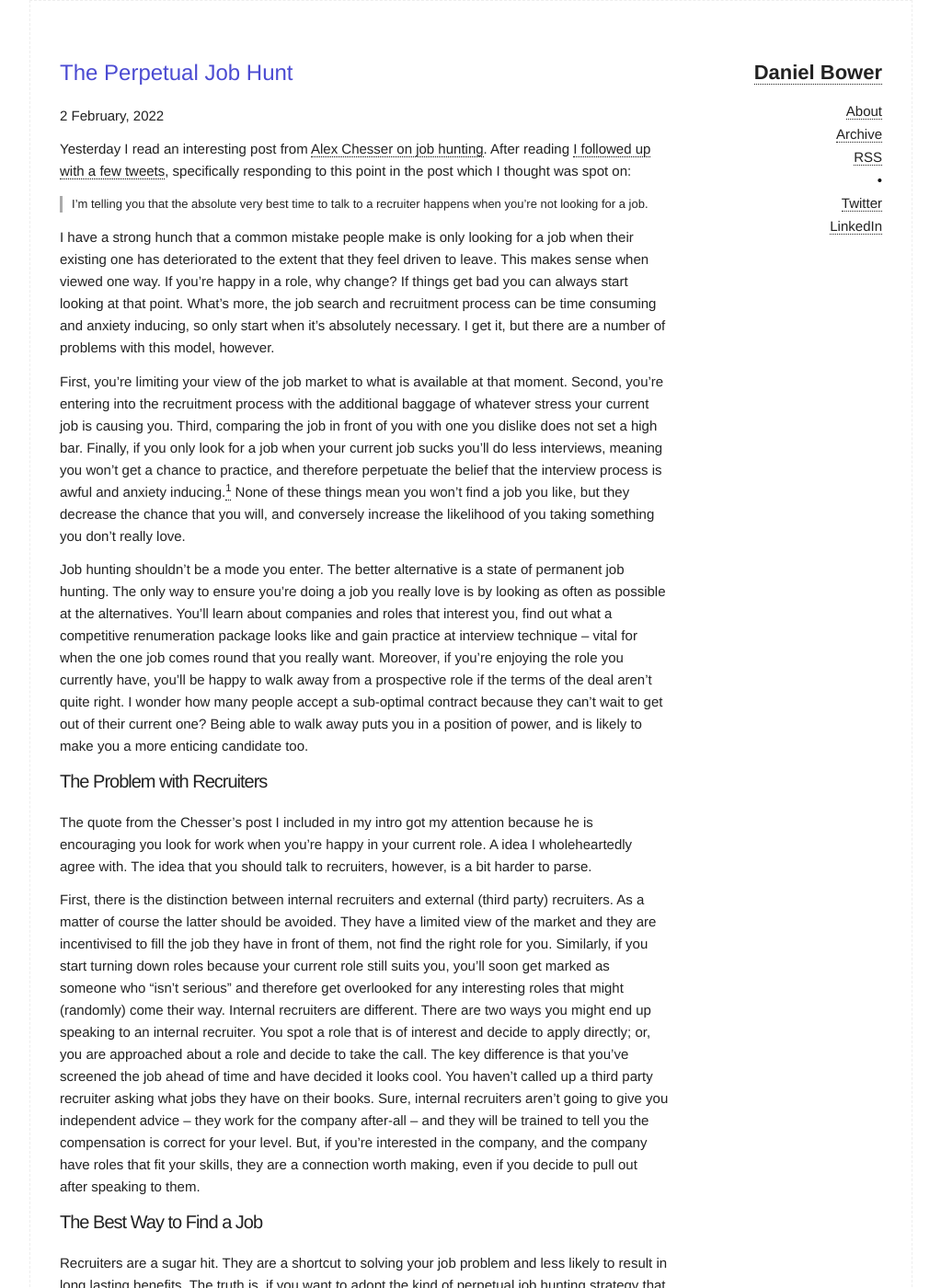
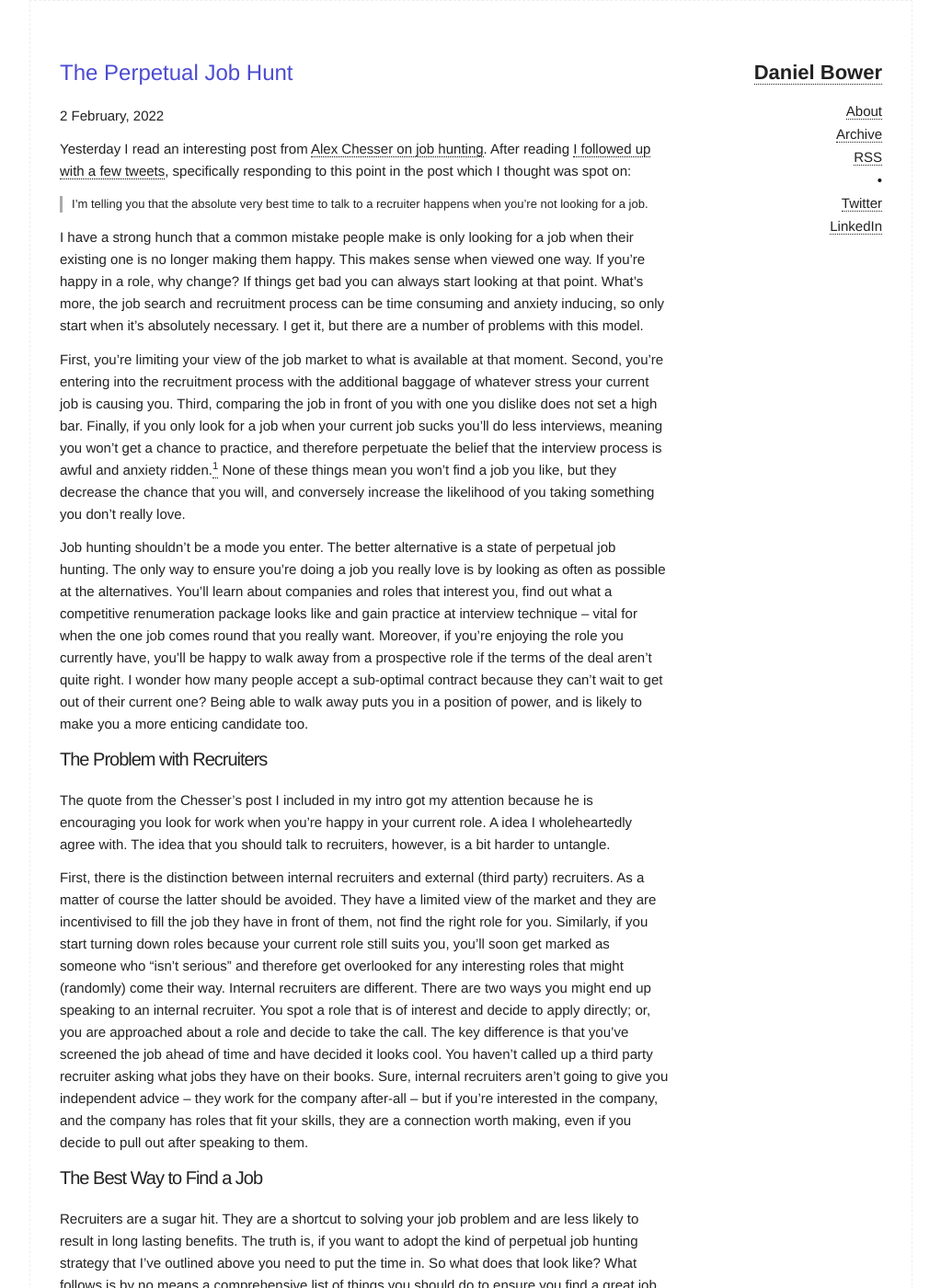
Before and after one commit to danielbower/personal-blog, a Jekyll site: the page built from _posts/2022-02-02-the-perpertual-job-hunt.md, in a window 1280 px wide and 1400 px high. Shown: the whole window at 92% size, without its empty margins (128-1151 px from the left). Built offline with Jekyll 4.4.1, drawn with Linux system fonts in a browser that asks for light colours; some of the changed text lies outside the part shown.

Commit message:
Jobs post edits

```diff
--- a/_posts/2022-02-02-the-perpertual-job-hunt.md
+++ b/_posts/2022-02-02-the-perpertual-job-hunt.md
@@ -9,31 +9,31 @@ Yesterday I read an interesting post from [Alex Chesser on job hunting](https://
 
 > I’m telling you that the absolute very best time to talk to a recruiter happens when you’re not looking for a job.
 
-I have a strong hunch that a common mistake people make is only looking for a job when their existing one has deteriorated to the extent that they feel driven to leave. This makes sense when viewed one way. If you're happy in a role, why change? If things get bad you can always start looking at that point. What's more, the job search and recruitment process can be time consuming and anxiety inducing, so only start when it's absolutely necessary. I get it, but there are a number of problems with this model, however.
+I have a strong hunch that a common mistake people make is only looking for a job when their existing one is no longer making them happy. This makes sense when viewed one way. If you're happy in a role, why change? If things get bad you can always start looking at that point. What's more, the job search and recruitment process can be time consuming and anxiety inducing, so only start when it's absolutely necessary. I get it, but there are a number of problems with this model.
 
-First, you're limiting your view of the job market to what is available at that moment. Second, you're entering into the recruitment process with the additional baggage of whatever stress your current job is causing you. Third, comparing the job in front of you with one you dislike does not set a high bar. Finally, if you only look for a job when your current job sucks you'll do less interviews, meaning you won't get a chance to practice, and therefore perpetuate the belief that the interview process is awful and anxiety inducing.<a id="ref1" href="#ftn1"><sup>1</sup></a> None of these things mean you won't find a job you like, but they decrease the chance that you will, and conversely increase the likelihood of you taking something you don't really love.
+First, you're limiting your view of the job market to what is available at that moment. Second, you're entering into the recruitment process with the additional baggage of whatever stress your current job is causing you. Third, comparing the job in front of you with one you dislike does not set a high bar. Finally, if you only look for a job when your current job sucks you'll do less interviews, meaning you won't get a chance to practice, and therefore perpetuate the belief that the interview process is awful and anxiety ridden.<a id="ref1" href="#ftn1"><sup>1</sup></a> None of these things mean you won't find a job you like, but they decrease the chance that you will, and conversely increase the likelihood of you taking something you don't really love.
 
-Job hunting shouldn't be a mode you enter. The better alternative is a state of permanent job hunting. The only way to ensure you're doing a job you really love is by looking as often as possible at the alternatives. You'll learn about companies and roles that interest you, find out what a competitive renumeration package looks like and gain practice at interview technique – vital for when the one job comes round that you really want. Moreover, if you're enjoying the role you currently have, you'll be happy to walk away from a prospective role if the terms of the deal aren't quite right. I wonder how many people accept a sub-optimal contract because they can't wait to get out of their current one? Being able to walk away puts you in a position of power, and is likely to make you a more enticing candidate too.
+Job hunting shouldn't be a mode you enter. The better alternative is a state of perpetual job hunting. The only way to ensure you're doing a job you really love is by looking as often as possible at the alternatives. You'll learn about companies and roles that interest you, find out what a competitive renumeration package looks like and gain practice at interview technique – vital for when the one job comes round that you really want. Moreover, if you're enjoying the role you currently have, you'll be happy to walk away from a prospective role if the terms of the deal aren't quite right. I wonder how many people accept a sub-optimal contract because they can't wait to get out of their current one? Being able to walk away puts you in a position of power, and is likely to make you a more enticing candidate too.
 
 ### The Problem with Recruiters
 
-The quote from the Chesser's post I included in my intro got my attention because he is encouraging you look for work when you're happy in your current role. A idea I wholeheartedly agree with. The idea that you should talk to recruiters, however, is a bit harder to parse.
+The quote from the Chesser's post I included in my intro got my attention because he is encouraging you look for work when you're happy in your current role. A idea I wholeheartedly agree with. The idea that you should talk to recruiters, however, is a bit harder to untangle.
 
-First, there is the distinction between internal recruiters and external (third party) recruiters. As a matter of course the latter should be avoided. They have a limited view of the market and they are incentivised to fill the job they have in front of them, not find the right role for you. Similarly, if you start turning down roles because your current role still suits you, you'll soon get marked as someone who "isn't serious" and therefore get overlooked for any interesting roles that might (randomly) come their way. Internal recruiters are different. There are two ways you might end up speaking to an internal recruiter. You spot a role that is of interest and decide to apply directly; or, you are approached about a role and decide to take the call. The key difference is that you've screened the job ahead of time and have decided it looks cool. You haven't called up a third party recruiter asking what jobs they have on their books. Sure, internal recruiters aren't going to give you independent advice – they work for the company after-all – and they will be trained to tell you the compensation is correct for your level. But, if you're interested in the company, and the company have roles that fit your skills, they are a connection worth making, even if you decide to pull out after speaking to them.
+First, there is the distinction between internal recruiters and external (third party) recruiters. As a matter of course the latter should be avoided. They have a limited view of the market and they are incentivised to fill the job they have in front of them, not find the right role for you. Similarly, if you start turning down roles because your current role still suits you, you'll soon get marked as someone who "isn't serious" and therefore get overlooked for any interesting roles that might (randomly) come their way. Internal recruiters are different. There are two ways you might end up speaking to an internal recruiter. You spot a role that is of interest and decide to apply directly; or, you are approached about a role and decide to take the call. The key difference is that you've screened the job ahead of time and have decided it looks cool. You haven't called up a third party recruiter asking what jobs they have on their books. Sure, internal recruiters aren't going to give you independent advice – they work for the company after-all – but if you're interested in the company, and the company has roles that fit your skills, they are a connection worth making, even if you decide to pull out after speaking to them.
 
 ### The Best Way to Find a Job
 
-Recruiters are a sugar hit. They are a shortcut to solving your job problem and less likely to result in long lasting benefits. The truth is, if you want to adopt the kind of perpetual job hunting strategy that I've outlined above you need to put the time in. So what does that look like? What follows is by no means a comprehensive list of things you should do to ensure you find a great job, but I think it should get you headed in the right direction.
+Recruiters are a sugar hit. They are a shortcut to solving your job problem and are less likely to result in long lasting benefits. The truth is, if you want to adopt the kind of perpetual job hunting strategy that I've outlined above you need to put the time in. So what does that look like? What follows is by no means a comprehensive list of things you should do to ensure you find a great job, but I think it should get you headed in the right direction.
 
 First you need a list of companies that interest you. If that is a challenge consider the problems that interest you and the industries tangential to those problems. [Crunchbase](https://www.crunchbase.com/) is a good place to start. Their data includes financing information, and companies that have been funded recently tend to go through a glut of hiring shortly after. You'll also find these kinds of announcements in [Pro Rata the Axios email newsletter](https://www.axios.com/newsletters) too.
 
-Next you should create job alerts for all those companies. Indeed is the best place for this, but Google Alerts will also do a good job of that too. [Otta](https://otta.com/), a British jobs startup focussed on tech, also has a good alerts product, however remember that their view of the market will be limited to those on their platform. Follow your list of companies on Twitter as many of them will have dedicated careers accounts. I suggest creating ghost profile so you don't fill up your main feed and consider piping that into [something like Feedbin](https://feedbin.com/blog/2018/01/11/feedbin-is-the-best-way-to-read-twitter/).
+Next you should create job alerts for all those companies. Indeed is the best place for this, but Google Alerts will also do a good job of that too. [Otta](https://otta.com/), a British jobs startup focussed on tech, also has a good alerts product, however remember that their view of the market will be limited to those on their platform. You suhould also follow your list of companies on Twitter as many of them will have dedicated careers accounts. I suggest creating ghost profile so you don't fill up your main feed and consider [piping that into something like Feedbin](https://feedbin.com/blog/2018/01/11/feedbin-is-the-best-way-to-read-twitter/).
 
 Finally, and this should be pretty clear from the section above, but you should always apply direct. Companies love people who apply direct. It shows consideration and initiative, and, what's more, means they aren't going to be hit with any recruitment fees. Only apply for jobs you could see yourself taking with the information you have, but don't set that bar too high. Phone screens are a good way to learn about the kind of work you'll be doing and the salary expectations. Those calls typically last less than 30 minutes and if you're unsure after that I wouldn't bother carrying on. The trend towards remote work is you friend here too. Book the call on a day when you're able to work from home and do it as part of a regular day, you shouldn't need to take time off to job hunt any more, at least not in the early stages of the interview process.
 
 ### Walking Away
 
-Being able to confidently walk away from a job offer is one of the most freeing parts of adopting this strategy. Should the time come that you are able to do this the key is to not undo the progress you've made building a relationship with the hiring manager. Remind them that you applied because the company really interests you and you wanted to know more. Reassure them that you liked the people you met, the role, and problems they are trying solve. But your current role has lots going for it to and that you're going to stick with it for a while longer. Having some very specific reasons prepared for why you love your current role will come in handy throughout the process, but especially if you decide to walk away. End by agreeing to check-in in six months, add them on LinkedIn (they may change company after all) and set a remind to email them when the time comes.
+Being able to confidently walk away from a job offer is one of the most freeing parts of adopting this strategy. Should the time come that you are able to do this the key is to not undo the progress you've made building a relationship with the hiring manager. Remind them that you applied because the company really interests you and you wanted to know more. Reassure them that you liked the people you met, the role, and problems they are trying solve. But your current role has lots going for it to and that you're going to stick with it for a while longer. Having some very specific reasons prepared for why you love your current role will come in handy throughout the process, but especially if you decide to walk away. End by agreeing to check-in in six months, add them on LinkedIn (they may change company after all) and set a reminder to email them when the time comes.
 
 People spend [so much of their lives working](https://ourworldindata.org/time-use-living-conditions). And yet despite this, my guess is that most people do not spend an amount of time looking for work that reflects its importance. A first step to changing this will come from explaining that you should always be on the hunt for new work – not only when things get shitty.
 
```
